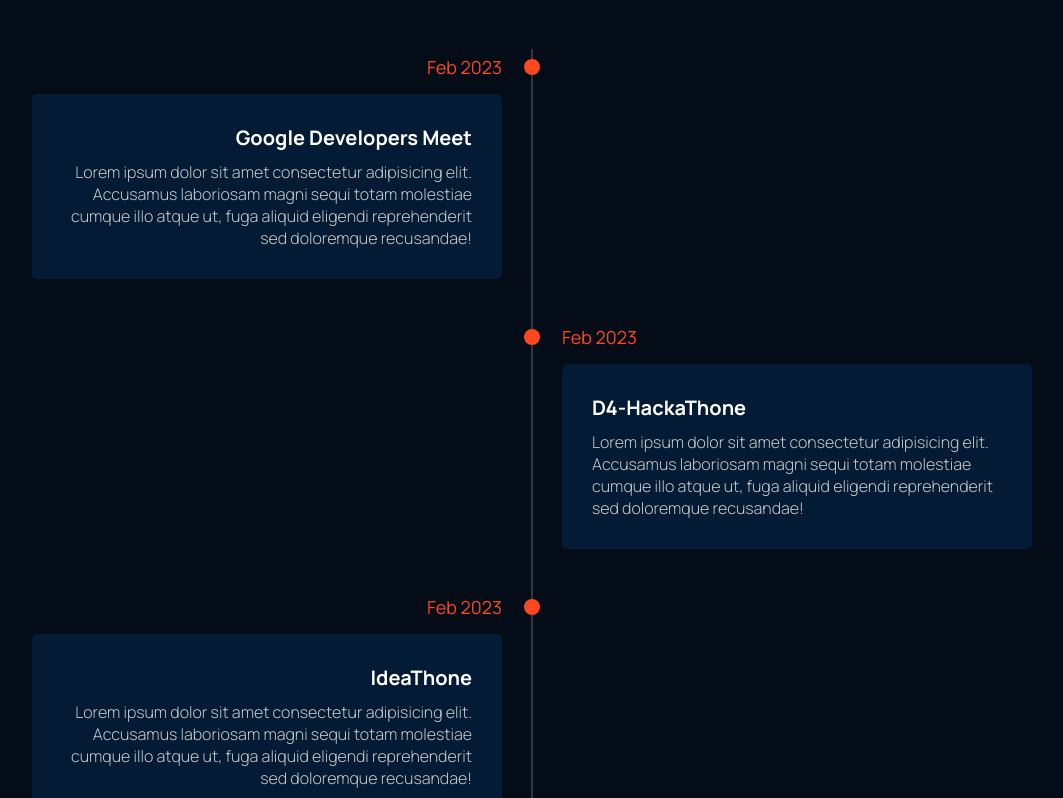
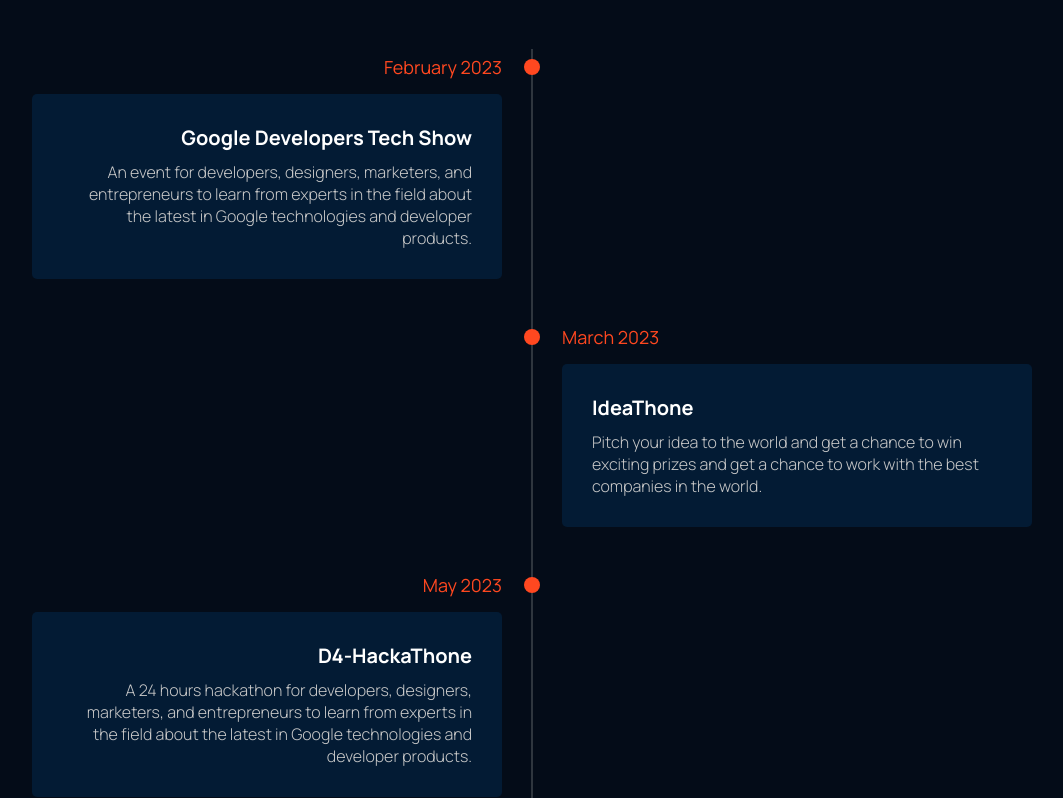
Before and after one commit to D4Community/d4-website, a React (Create React App) app: page / in a window 1280 px wide. Shown: the part 2182-2980 px from the top of the page, without its empty margins (108-1171 px from the left). Built offline with nearby package versions, Linux system fonts and the light colour scheme.

Commit message:
events data description added

```diff
--- a/src/data/EventData.js
+++ b/src/data/EventData.js
@@ -1,20 +1,26 @@
 export const EventData = [
     {
       id: 1,
-      EventDate:"Feb 2023",
-      Eventname: "Google Developers Meet",
-      AboutEvent: "Lorem ipsum dolor sit amet consectetur adipisicing elit. Accusamus laboriosam magni sequi totam molestiae cumque illo atque ut, fuga aliquid eligendi reprehenderit sed doloremque recusandae!",
+      EventDate:"February 2023",
+      Eventname: "Google Developers Tech Show",
+      AboutEvent: "An event for developers, designers, marketers, and entrepreneurs to learn from experts in the field about the latest in Google technologies and developer products.",
     },
     {
         id: 2,
-        EventDate:"Feb 2023",
-        Eventname: "D4-HackaThone",
-        AboutEvent: "Lorem ipsum dolor sit amet consectetur adipisicing elit. Accusamus laboriosam magni sequi totam molestiae cumque illo atque ut, fuga aliquid eligendi reprehenderit sed doloremque recusandae!",
+        EventDate:"March 2023",
+        Eventname: "IdeaThone",
+        AboutEvent: "Pitch your idea to the world and get a chance to win exciting prizes and get a chance to work with the best companies in the world.",
     },
     {
         id: 3,
-        EventDate:"Feb 2023",
-        Eventname: "IdeaThone",
-        AboutEvent: "Lorem ipsum dolor sit amet consectetur adipisicing elit. Accusamus laboriosam magni sequi totam molestiae cumque illo atque ut, fuga aliquid eligendi reprehenderit sed doloremque recusandae!",
+        EventDate:"May 2023",
+        Eventname: "D4-HackaThone",
+        AboutEvent: "A 24 hours hackathon for developers, designers, marketers, and entrepreneurs to learn from experts in the field about the latest in Google technologies and developer products.",
+    },
+    {
+        id: 4,
+        EventDate:"October 2023",
+        Eventname: "Innosprint",
+        AboutEvent: "A 24 hours national level hackathon for developers from beginners to seasoned experts to create projects, learn new skills, win prizes, and make new friends along the way.",
     },
   ];
```
